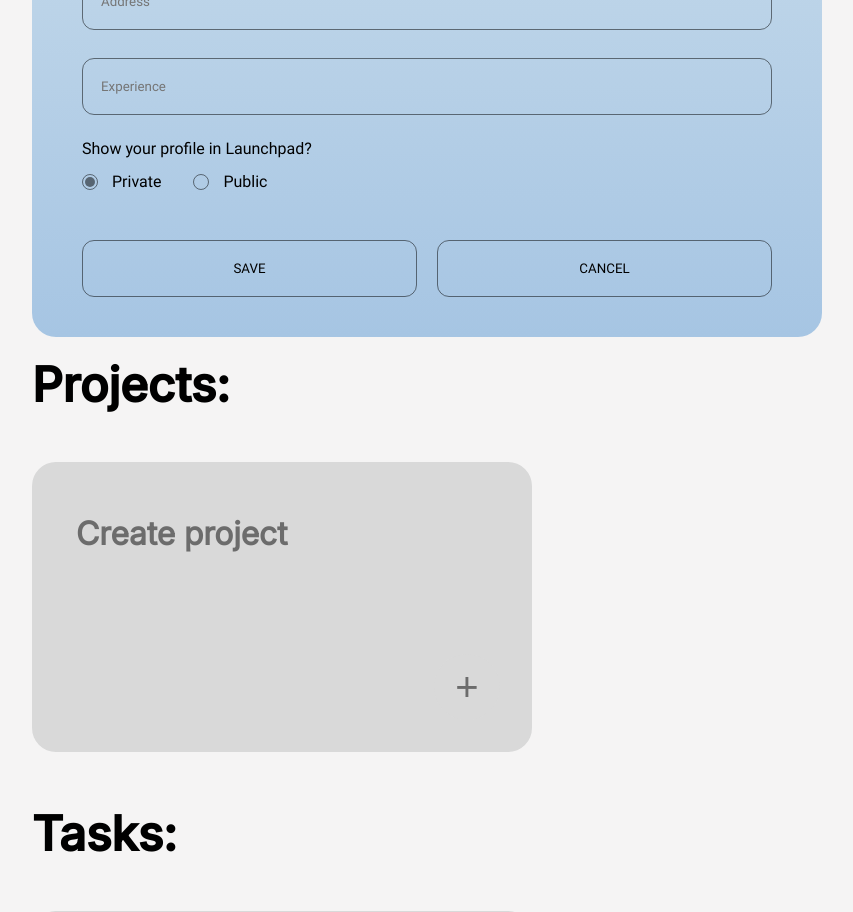
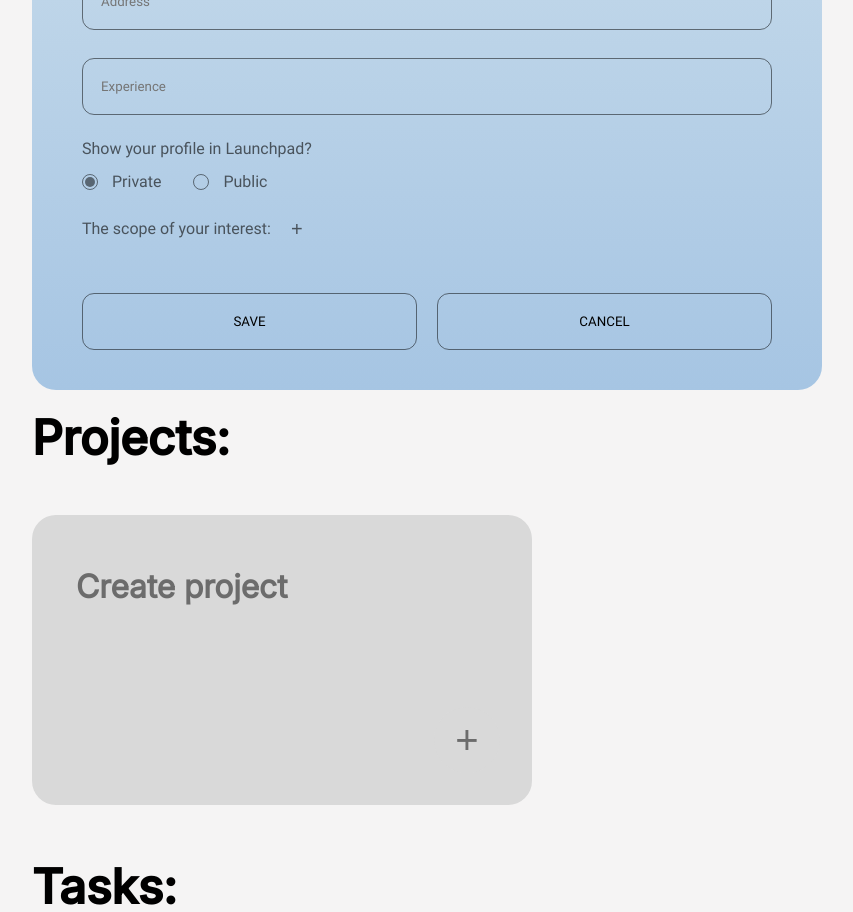
Before and after one commit to sl101/Trood_profile, a React (Vite) app: page / in a window 1280 px wide. Shown: the part 840-1752 px from the top of the page, without its empty margins (13-866 px from the left). Built offline with nearby package versions, Linux system fonts and the light colour scheme.

Commit message:
add interests

```diff
--- /dev/null
+++ b/src/components/CircleButton/CircleButton.jsx
@@ -0,0 +1,12 @@
+import styles from './CircleButton.module.css';
+
+export const CircleButton = ({ text, click, content }) => {
+	return (
+		<button
+			type="button"
+			onClick={click}
+			className={`${styles.btn} ${content ? styles[content] : ''}
+}`}
+		>{text}</button>
+	);
+};;
--- /dev/null
+++ b/src/components/CircleButton/CircleButton.module.css
@@ -0,0 +1,47 @@
+.btn {
+	width: 20px;
+	height: 20px;
+	z-index: 30;
+	right: 0;
+	display: flex;
+	justify-content: center;
+	align-items: center;
+	font-size: 20px;
+	line-height: 20px;
+	border: 1px solid transparent;
+	color: var(--dark-gray);
+	border-radius: 100%;
+	cursor: pointer;
+	transition: color 0.5s ease-in-out, border-color 0.5s ease-in-out, opacity 0.5s ease-in-out, visibility 0.5s ease-in-out, background-color 0.5s ease-in-out;
+}
+
+.btn_add,
+.btn_cancel,
+.btn_remove {
+	position: absolute;
+	background-color: var(--brand-dark);
+	border-color: var(--dark-gray);
+}
+
+.btn_add {
+	top: 0;
+	transform: translate(70%, -50%);
+}
+
+.btn_cancel {
+	bottom: 0;
+	transform: translate(70%, 50%);
+}
+
+.btn_remove {
+	top: 0;
+	transform: translate(50%, -50%) rotate(45deg);
+	opacity: 0;
+	visibility: hidden;
+}
+
+.btn:hover {
+	color: var(--black-color);
+	border-color: var(--black-color);
+	background-color: var(--brand-light);
+}
--- a/src/components/ProfileForm/ProfileForm.jsx
+++ b/src/components/ProfileForm/ProfileForm.jsx
@@ -1,5 +1,5 @@
 import { useEffect, useState } from "react";
-import { AvatarUploader, ProfileData, ProfileVisibility } from "../";
+import { AvatarUploader, ProfileData, ProfileInterests, ProfileVisibility } from "../";
 import {
 	validateName,
 	validateLastname,
@@ -66,45 +66,14 @@ const inputFields = [
 
 export const ProfileForm = ({ profileData, onSave }) => {
 	const [formData, setFormData] = useState(profileData);
-	const [newInterest, setNewInterest] = useState("");
+	const [errors, setErrors] = useState({});
 	const [isAddingInterest, setIsAddingInterest] = useState(false);
-	const [errors, setErrors] = useState({});
 
 	useEffect(() => {
 		setFormData(profileData);
 	}, [profileData]);
 
-	const handleAvatarChange = (avatarPath) => {
-		setFormData((prev) => ({
-			...prev,
-			avatar: avatarPath,
-		}));
-	};
 
-	const handleAddInterest = () => {
-		const trimmedInterest = newInterest.trim();
-		const error = validateInterests([...formData.interests, trimmedInterest]);
-
-		if (error) {
-			setErrors((prev) => ({ ...prev, interests: error }));
-			return;
-		}
-
-		setFormData((prev) => ({
-			...prev,
-			interests: [...prev.interests, trimmedInterest],
-		}));
-		setNewInterest("");
-		setErrors((prev) => ({ ...prev, interests: "" }));
-		setIsAddingInterest(false);
-	};
-
-	const handleRemoveInterest = (index) => {
-		setFormData((prev) => ({
-			...prev,
-			interests: prev.interests.filter((_, i) => i !== index),
-		}));
-	};
 
 	const handleCancel = (e) => {
 		e.preventDefault();
@@ -122,12 +91,16 @@ export const ProfileForm = ({ profileData, onSave }) => {
 				if (error) newErrors[name] = error;
 			}
 		});
-
 		//newErrors.interests = validateInterests(formData.interests);
 		//newErrors.visibility = validateVisibility(formData.visibility);
+		//console.log(Object.keys(newErrors).length);
 
 		if (Object.keys(newErrors).length > 0) {
 			setErrors(newErrors);
+			return;
+		}
+
+		if (isAddingInterest) {
 			return;
 		}
 
@@ -138,7 +111,8 @@ export const ProfileForm = ({ profileData, onSave }) => {
 		<form className={styles.form} onSubmit={handleSave} >
 			<AvatarUploader
 				avatarPath={formData.avatar}
-				onAvatarChange={handleAvatarChange} />
+				setFormData={setFormData} />
+			{/*onAvatarChange={handleAvatarChange} />*/}
 
 			<ProfileData
 				inputFields={inputFields}
@@ -151,63 +125,17 @@ export const ProfileForm = ({ profileData, onSave }) => {
 				formData={formData}
 				setFormData={setFormData} />
 
-			{/*<div className={styles.field}>
-				<label htmlFor="interests">The scope of your interest:</label>
-				<div className={styles.interests}>
-					{formData.interests.map((interest, index) => (
-						<div key={index} className={styles.interest}>
-							<span>{interest}</span>
-							<button
-								type="button"
-								onClick={() => handleRemoveInterest(index)}
-								className={styles.remove}
-							>
-								&times;
-							</button>
-						</div>
-					))}
-				</div>
-
-				{isAddingInterest && (
-					<div className={styles.addInterest}>
-						<input
-							type="text"
-							value={newInterest}
-							onChange={(e) => setNewInterest(e.target.value)}
-							placeholder="Enter a new interest"
-							maxLength={30}
-						/>
-						<button type="button" onClick={handleAddInterest}>
-							Save
-						</button>
-						<button
-							type="button"
-							onClick={() => setIsAddingInterest(false)}
-							className={styles.cancel}
-						>
-							Cancel
-						</button>
-					</div>
-				)}
-
-				{!isAddingInterest && formData.interests.length < 10 && (
-					<button
-						type="button"
-						onClick={() => setIsAddingInterest(true)}
-						className={styles.addButton}
-					>
-						Add Interest
-					</button>
-				)}
-
-				{errors.interests && <p className={styles.error}>{errors.interests}</p>}
-			</div>*/}
+			<ProfileInterests
+				formData={formData}
+				setFormData={setFormData}
+				isAddingInterest={isAddingInterest}
+				setIsAddingInterest={setIsAddingInterest} />
 
 			<div className={styles.controls}>
 				<button type="submit" className={styles.btn} onClick={handleSave}>
 					Save
 				</button>
-				<button onClick={handleCancel} className={styles.btn}>
+				<button type="button" onClick={handleCancel} className={styles.btn}>
 					Cancel
 				</button>
 			</div >
--- /dev/null
+++ b/src/components/ProfileInterests/ProfileInterests.jsx
@@ -0,0 +1,65 @@
+import { useState } from "react";
+import { validateInterests } from "../../services/validation";
+import { CircleButton } from "../";
+import styles from './ProfileInterests.module.css';
+
+export const ProfileInterests = ({ formData, setFormData, isAddingInterest, setIsAddingInterest }) => {
+	const [newInterest, setNewInterest] = useState("");
+
+	const handleAddInterest = () => {
+		const trimmedInterest = newInterest.trim();
+		const error = validateInterests([...formData.interests, trimmedInterest]);
+
+		if (error) {
+			alert(error);
+			return;
+		}
+
+		setFormData((prev) => ({
+			...prev,
+			interests: [...prev.interests, trimmedInterest],
+		}));
+		setNewInterest("");
+		setIsAddingInterest(false);
+	};
+
+	const handleRemoveInterest = (index) => {
+		setFormData((prev) => ({
+			...prev,
+			interests: prev.interests.filter((_, i) => i !== index),
+		}));
+	};
+
+	const handleCancelInterest = (e) => {
+		e.preventDefault();
+		setIsAddingInterest(false);
+		setNewInterest("");
+	};
+
+	return (
+		<ul className={styles.content}>
+			<p className={styles.interest_title}>The scope of your interest:</p>
+			{formData.interests.map((interest, index) => (
+				<li key={index}
+					className={styles.interest}>
+					<span>{interest}</span>
+					<CircleButton text="+" click={() => handleRemoveInterest(index)} content="btn_remove" />
+				</li>
+			))}
+			{!isAddingInterest &&
+				formData.interests.length < 10 ?
+				<CircleButton text="+" click={() => setIsAddingInterest(true)} /> :
+				<div className={styles.add_interest}>
+					<input
+						type="text"
+						value={newInterest}
+						onChange={(e) => setNewInterest(e.target.value)}
+						maxLength={30} />
+					<CircleButton text="+" click={handleAddInterest} content="btn_add" />
+					<CircleButton text="-" click={handleCancelInterest} content="btn_cancel" />
+				</div>
+			}
+		</ul>
+
+	);
+}
--- /dev/null
+++ b/src/components/ProfileInterests/ProfileInterests.module.css
@@ -0,0 +1,77 @@
+.content {
+	width: 100%;
+	min-height: 29px;
+	margin-top: 24px;
+	display: flex;
+	flex-wrap: wrap;
+	justify-content: start;
+	align-items: center;
+	gap: 16px;
+	color: var(--dark-gray);
+}
+
+.interest_title {
+	flex-shrink: 0;
+}
+
+.interest {
+	min-width: 60px;
+	position: relative;
+	z-index: 20;
+	font-size: 16px;
+	padding: 4px 16px;
+	border: 1px solid var(--dark-gray);
+	border-radius: 100px;
+	color: var(--dark-gray);
+	cursor: pointer;
+}
+
+.add_button {
+	width: 20px;
+	height: 20px;
+	display: flex;
+	justify-content: center;
+	align-items: center;
+	font-size: 20px;
+	border-radius: 50%;
+	border: 1px solid transparent;
+	color: var(--dark-gray);
+	cursor: pointer;
+	outline: none;
+	transition: color 0.5s ease-in-out, border-color 0.5s ease-in-out,
+		background-color 0.5s ease-in-out;
+}
+
+.add_button:hover {
+	border-color: var(--dark-gray);
+	background-color: var(--brand-light);
+}
+
+.add_button:focus {
+	border-color: var(--dark-gray);
+}
+
+.interest:hover button {
+	opacity: 1;
+	visibility: visible;
+}
+
+.add_interest {
+	width: 90px;
+	position: relative;
+	z-index: 20;
+	font-size: 16px;
+	padding: 4px 10px;
+	border: 1px solid var(--dark-gray);
+	border-radius: 100px;
+	color: var(--dark-gray);
+	background-color: transparent;
+	outline: none;
+}
+
+.add_interest input {
+	width: 100%;
+	background-color: transparent;
+	outline: none;
+	border: none;
+}
--- a/src/components/ProfilePage/ProfilePage.jsx
+++ b/src/components/ProfilePage/ProfilePage.jsx
@@ -32,8 +32,10 @@ export const ProfilePage = () => {
 	}, []);
 
 	const handleSave = (updatedData) => {
+		//console.log(updatedData);
 		setProfileData(updatedData);
 		saveProfileData(updatedData);
+		alert("Success!!!");
 	};
 
 	return (
--- a/src/components/ProfileVisibility/ProfileVisibility.module.css
+++ b/src/components/ProfileVisibility/ProfileVisibility.module.css
@@ -2,6 +2,7 @@
 	width: 100%;
 	margin-top: 24px;
 	display: flex;
+	color: var(--dark-gray);
 	flex-direction: column;
 	align-items: start;
 	gap: 16px;
--- a/src/components/index.js
+++ b/src/components/index.js
@@ -7,6 +7,8 @@ import { ProfileForm } from "./ProfileForm/ProfileForm";
 import { AvatarUploader } from "./AvatarUploader/AvatarUploader";
 import { ProfileData } from "./ProfileData/ProfileData";
 import { InputField } from "./InputField/InputField";
+import { CircleButton } from "./CircleButton/CircleButton";
 import { ProfileVisibility } from "./ProfileVisibility/ProfileVisibility";
+import { ProfileInterests } from "./ProfileInterests/ProfileInterests";
 
-export { Header, ProfilePage, ProjectsSection, TasksSection, CardItem, ProfileForm, AvatarUploader, ProfileData, InputField, ProfileVisibility };
+export { Header, ProfilePage, ProjectsSection, TasksSection, CardItem, ProfileForm, AvatarUploader, ProfileData, InputField, CircleButton, ProfileVisibility, ProfileInterests };
--- a/src/index.css
+++ b/src/index.css
@@ -8,6 +8,7 @@
 	--brand-dark: #a6c5e3;
 	--brand-light: #e9f2f3;
 	--gray-color: rgba(0, 0, 0, 0.5);
+	--dark-gray: #49535c;
 	--light-color: #f5f4f4;
 	--dark-color: #d9d9d9;
 	--black-color: #000;
```
Also changed, not shown: src/components/AvatarUploader/AvatarUploader.jsx (+12 -7 lines), src/services/validation.js (+22 -5 lines).
